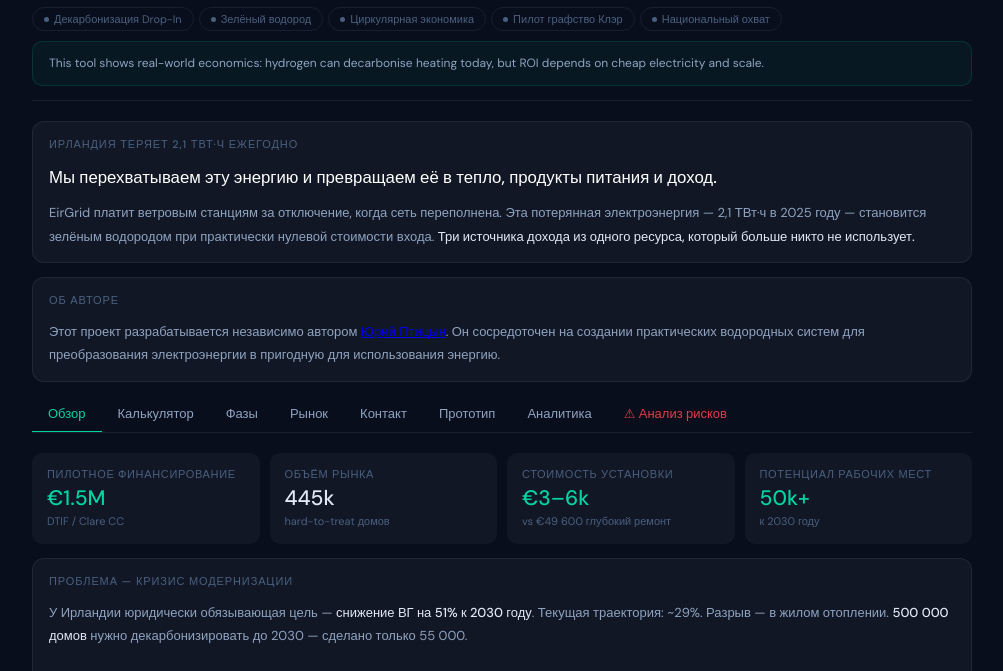
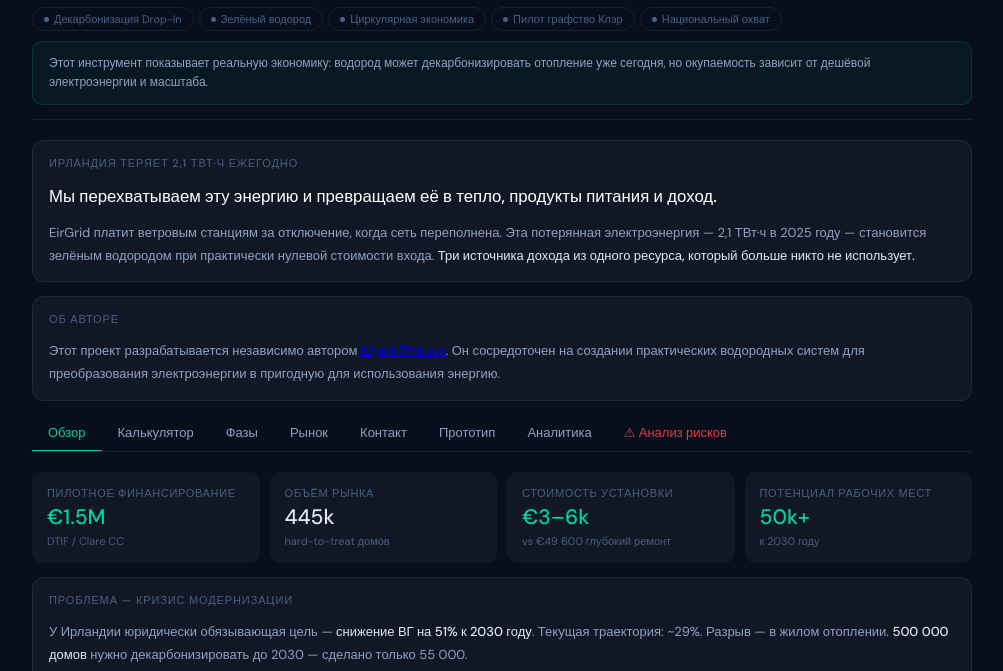
Before and after one commit to gennadjevich0/hydrogenfuture, a plain HTML site: page index.html in a window 1280 px wide. Both pictures are taken after a click on the button "RU". Shown: the part 57-728 px from the top of the page, without its empty margins (138-1141 px from the left). Drawn offline with nearby package versions, Linux system fonts and the light colour scheme.

Commit message:
Improve i18n coverage for static prototype/header copy

```diff
--- a/index.html
+++ b/index.html
@@ -232,7 +232,7 @@
     <div class="ip-title" id="ip-title"></div>
     <div class="ip-body" id="ip-body"></div>
   </div>
-  <div class="tool-note">This tool shows real-world economics: hydrogen can decarbonise heating today, but ROI depends on cheap electricity and scale.</div>
+  <div class="tool-note" id="tool-note"></div>
 </div>
 
 <!-- WELCOME / INTRODUCTION -->
@@ -576,7 +576,7 @@
 <!-- ══════════════ PROTOTYPE DEMO ══════════════ -->
 <div id="tab-proto" class="sec">
   <div class="card">
-    <div class="proto-badge">Early-Stage Prototype</div>
+    <div class="proto-badge" id="proto-badge"></div>
     <div class="proto-grid">
       <!-- VIDEO -->
       <div>
@@ -594,11 +594,11 @@
         <div class="proto-text-title" id="proto-title">Prototype Demonstration</div>
         <div class="prose" id="proto-prose"></div>
         <div style="margin-top:20px;display:flex;flex-wrap:wrap;gap:8px">
-          <span class="tag tag-t">Electrolysis</span>
-          <span class="tag tag-t">Green Hydrogen</span>
-          <span class="tag tag-b">Concept Validation</span>
-          <span class="tag tag-a">Early Stage</span>
-          <span class="tag tag-t">Wind Energy Storage</span>
+          <span class="tag tag-t" id="proto-tag-1"></span>
+          <span class="tag tag-t" id="proto-tag-2"></span>
+          <span class="tag tag-b" id="proto-tag-3"></span>
+          <span class="tag tag-a" id="proto-tag-4"></span>
+          <span class="tag tag-t" id="proto-tag-5"></span>
         </div>
       </div>
     </div>
@@ -823,6 +823,9 @@
   proto_title:'Prototype Demonstration',
   proto_prose:`<p>This video shows a small-scale hydrogen demonstration system based on electrolysis. Electricity is applied to water, splitting it into hydrogen and oxygen gases. The generated hydrogen is then collected and released, demonstrating the basic principle of hydrogen production and use.</p><p>This is an early-stage prototype designed to validate the concept. The goal is to scale this system into a practical solution for storing excess renewable energy, particularly from wind power, and converting it into usable hydrogen.</p>`,
   proto_note:'This prototype validates the core electrolysis principle at bench scale. Full-scale deployment targets County Clare, integrating with EirGrid curtailed wind generation.',
+  tool_note:'This tool shows real-world economics: hydrogen can decarbonise heating today, but ROI depends on cheap electricity and scale.',
+  proto_badge:'Early-Stage Prototype',
+  proto_tags:['Electrolysis','Green Hydrogen','Concept Validation','Early Stage','Wind Energy Storage'],
 },
 fr:{
   pills:[
@@ -911,6 +914,9 @@
   proto_title:'Démonstration du prototype',
   proto_prose:`<p>Cette vidéo montre un système de démonstration d'hydrogène à petite échelle basé sur l'électrolyse. L'électricité est appliquée à l'eau, la divisant en hydrogène et oxygène. L'hydrogène généré est ensuite collecté et libéré, démontrant le principe de base de la production d'hydrogène.</p><p>Il s'agit d'un prototype en phase précoce conçu pour valider le concept. L'objectif est de faire évoluer ce système vers une solution pratique de stockage d'énergie renouvelable excédentaire, notamment l'énergie éolienne, et de la convertir en hydrogène utilisable.</p>`,
   proto_note:"Ce prototype valide le principe d'électrolyse à l'échelle du banc. Le déploiement à grande échelle cible le comté de Clare, en intégrant la production éolienne curtailed d'EirGrid.",
+  tool_note:"Cet outil montre l'économie réelle: l'hydrogène peut décarboner le chauffage dès aujourd'hui, mais la rentabilité dépend d'une électricité bon marché et de l'échelle.",
+  proto_badge:'Prototype précoce',
+  proto_tags:['Électrolyse','Hydrogène vert','Validation du concept','Phase précoce','Stockage éolien'],
 },
 de:{
   pills:[
@@ -999,6 +1005,9 @@
   proto_title:'Prototyp-Demonstration',
   proto_prose:`<p>Dieses Video zeigt ein kleinskaliges Wasserstoff-Demonstrationssystem auf Basis der Elektrolyse. Strom wird auf Wasser angewendet und spaltet es in Wasserstoff und Sauerstoff. Der erzeugte Wasserstoff wird gesammelt und freigesetzt — das Grundprinzip der Wasserstoffproduktion.</p><p>Dies ist ein Frühphasen-Prototyp zur Validierung des Konzepts. Ziel ist es, dieses System zu einer praktischen Lösung für die Speicherung überschüssiger erneuerbarer Energie, insbesondere aus Windkraft, zu skalieren.</p>`,
   proto_note:'Dieser Prototyp validiert das Elektrolyseprinzip im Labormaßstab. Der großskalige Einsatz zielt auf County Clare ab und integriert EirGrids abgeregelten Windstrom.',
+  tool_note:'Dieses Tool zeigt reale Wirtschaftlichkeit: Wasserstoff kann Wärme heute dekarbonisieren, aber die Rendite hängt von günstigem Strom und Skalierung ab.',
+  proto_badge:'Prototyp (frühe Phase)',
+  proto_tags:['Elektrolyse','Grüner Wasserstoff','Konzeptvalidierung','Frühe Phase','Windenergiespeicher'],
 },
 ie:{
   pills:[
@@ -1087,6 +1096,9 @@
   proto_title:'Demostración del prototipo',
   proto_prose:`<p>Este vídeo muestra un sistema de demostración de hidrógeno a pequeña escala basado en electrólisis. Se aplica electricidad al agua, dividiéndola en hidrógeno y oxígeno. El hidrógeno generado se recoge y libera, demostrando el principio básico de producción de hidrógeno.</p><p>Este es un prototipo en fase temprana diseñado para validar el concepto. El objetivo es escalar este sistema a una solución práctica para almacenar el exceso de energía renovable, especialmente eólica, y convertirla en hidrógeno utilizable.</p>`,
   proto_note:'Este prototipo valida el principio de electrólisis a escala de laboratorio. El despliegue a gran escala tiene como objetivo el condado de Clare, integrando la generación eólica curtailed de EirGrid.',
+  tool_note:'Esta herramienta muestra la economía real: el hidrógeno puede descarbonizar la calefacción hoy, pero el ROI depende de electricidad barata y escala.',
+  proto_badge:'Prototipo temprano',
+  proto_tags:['Electrólisis','Hidrógeno verde','Validación del concepto','Etapa temprana','Almacenamiento eólico'],
 },
 ru:{
   pills:[
@@ -1175,6 +1187,9 @@
   proto_title:'Демонстрация прототипа',
   proto_prose:`<p>В этом видео показана небольшая демонстрационная система на основе электролиза воды. Электрический ток разделяет воду на водород и кислород. Полученный водород собирается и высвобождается, демонстрируя базовый принцип производства водорода.</p><p>Это прототип ранней стадии для подтверждения концепции. Цель — масштабировать систему в практическое решение для хранения избыточной возобновляемой энергии (прежде всего ветровой) и её преобразования в водород.</p>`,
   proto_note:'Прототип подтверждает принцип электролиза в лабораторном масштабе. Полноценное внедрение планируется в графстве Клэр с интеграцией излишков ветровой генерации EirGrid.',
+  tool_note:'Этот инструмент показывает реальную экономику: водород может декарбонизировать отопление уже сегодня, но окупаемость зависит от дешёвой электроэнергии и масштаба.',
+  proto_badge:'Прототип ранней стадии',
+  proto_tags:['Электролиз','Зелёный водород','Проверка концепции','Ранняя стадия','Хранение ветроэнергии'],
 }
 };
 
@@ -1194,11 +1209,13 @@
   cons:{rm:0.90, h2PxAdj:-0.25, kWhPerKg:54, elecPx:0.085, maintRate:0.035, compPx:0.50},
 };
 let lang=localStorage.getItem('h2lang')||'en',scen='base',calcChart=null,tlChart=null,activePill=null;
+if(lang==='es') lang='ie';
 
 /* ═══════════════════════════════════════════════
    LANGUAGE
 ═══════════════════════════════════════════════ */
 function setLang(l){
+  if(!T[l]) l='en';
   lang=l;
   localStorage.setItem('h2lang',l);
   document.querySelectorAll('.lb').forEach(b=>b.classList.remove('on'));
@@ -1526,6 +1543,10 @@
 ═══════════════════════════════════════════════ */
 function render(){
   const t=T[lang];
+  document.documentElement.lang=lang;
+
+  // Header / global static strings
+  document.getElementById('tool-note').textContent=t.tool_note;
 
   // Intro
   document.getElementById('intro-title').textContent=t.intro_title;
@@ -1650,8 +1671,10 @@
   t.ct_opts.forEach((opt,i)=>document.getElementById('ct-opt'+(i+1)).textContent=opt);
 
   // Prototype
+  document.getElementById('proto-badge').textContent=t.proto_badge;
   document.getElementById('proto-title').textContent=t.proto_title;
   document.getElementById('proto-prose').innerHTML=t.proto_prose;
+  t.proto_tags.forEach((tag,i)=>{const el=document.getElementById('proto-tag-'+(i+1));if(el)el.textContent=tag;});
 
 
   // Hub calculator labels
```
